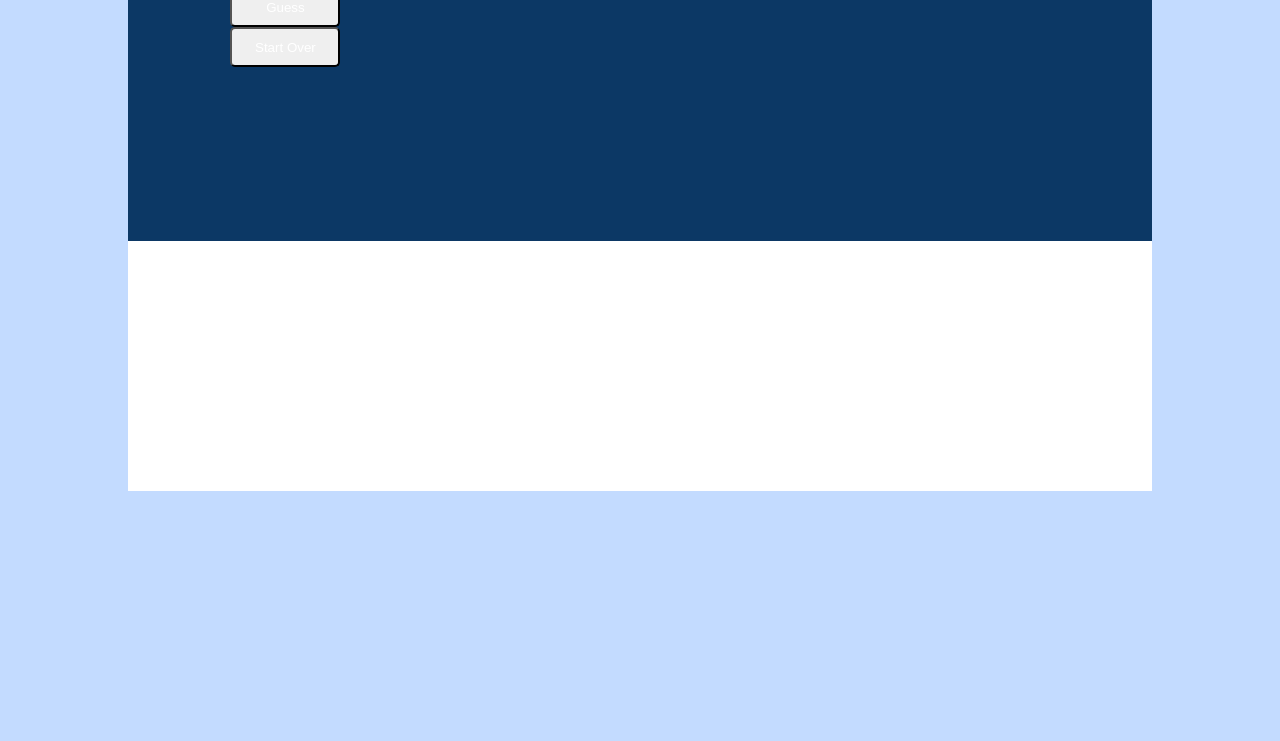
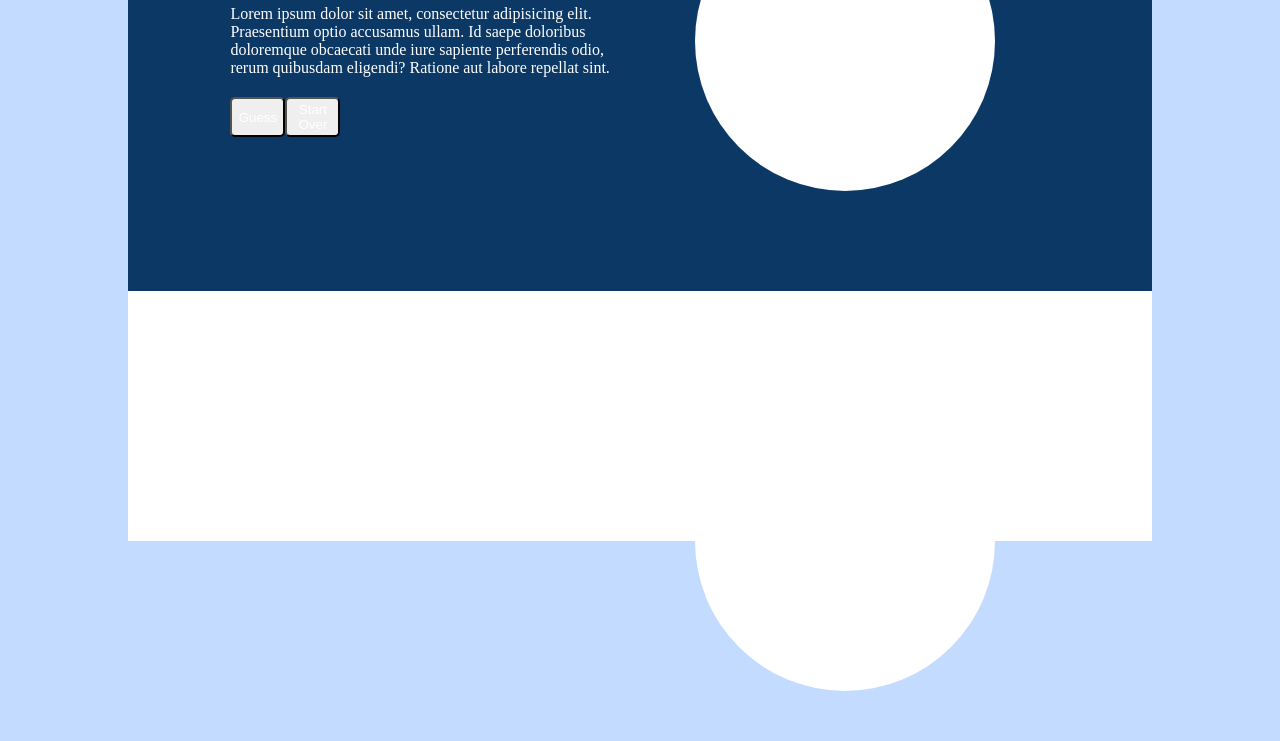
Before and after one commit to dean-the-dream/find-the-number, a plain HTML site: page update.html in a window 1280 px wide. Shown: the part 407-1148 px from the top of the page. Before the commit the page ends 1098 px from the top, so only its background shows below. Drawn offline with Linux system fonts and the light colour scheme.

Commit message:
update: fix js funtionality

```diff
--- a/main.js
+++ b/main.js
@@ -19,7 +19,7 @@ function checkGuess(e) {
     if(!isNaN(parseFloat(userGuess.value)) && ((parseFloat(userGuess.value) > 0) && (parseFloat(userGuess.value) < 101))){
         if(e.target.id == "guess"){
             console.log("Checking the guess")
-            userGuessInt = Number(userGuess.value);
+            userGuessInt = +userGuess.value;
             userGuess.value = "";
             if((userGuessInt == randomNumber) || (guesses == 0)){
                 winOrLose();
@@ -41,10 +41,10 @@ function guessWrong() {
         statusParent.innerHTML = "You Guessed Incorrectly";
         if(userGuessInt > randomNumber){
                 console.log("The Guess Is High")
-                highNum = userGuessInt;
+                userGuessInt < highNum ? lowNum = userGuessInt : null;
             } else {
                 console.log("The Guess Is Low")
-                lowNum = userGuessInt;
+                userGuessInt > lowNum ? lowNum = userGuessInt : null;
             }
             displayResults()
     }
--- a/update.css
+++ b/update.css
@@ -42,7 +42,8 @@ body{
     border-top-left-radius: 30px;
     border-top-right-radius: 30px;
     height: 70px;
-    color: white
+    color: white;
+    margin-bottom: 100px
 }
 
 .main-box__header-logo img{
@@ -57,24 +58,42 @@ body{
 
 .buttons{
     height: 40px;
-    width: 110px;
+    width: 110px !important;
     border-radius: 5px;
     color: white;
 }
 
 .main-box__body-content{
+    display: flex;
     width: 80%;
     margin: 50px auto;
-    height: 400px
+    height: 400px;
+
 }
 
+.main-box__body-content--light{
+    color: white;
+}
 
 .main-box__body-left{
     width: 50%;
     display: flex;
     flex-direction: column;
-    justify-content: space-between;
+    gap: 20px;
+    margin-top: 20px
+}
+
+.main-box__body-button-wrapper{
+    display: flex;
 }
 .main-box__body-right{
     width: 50%;
+
 }
+.main-box__body-graphic{
+    height: 300px;
+    width: 300px;
+    background-color: white;
+    margin: auto;
+    border-radius: 50%
+}
```
